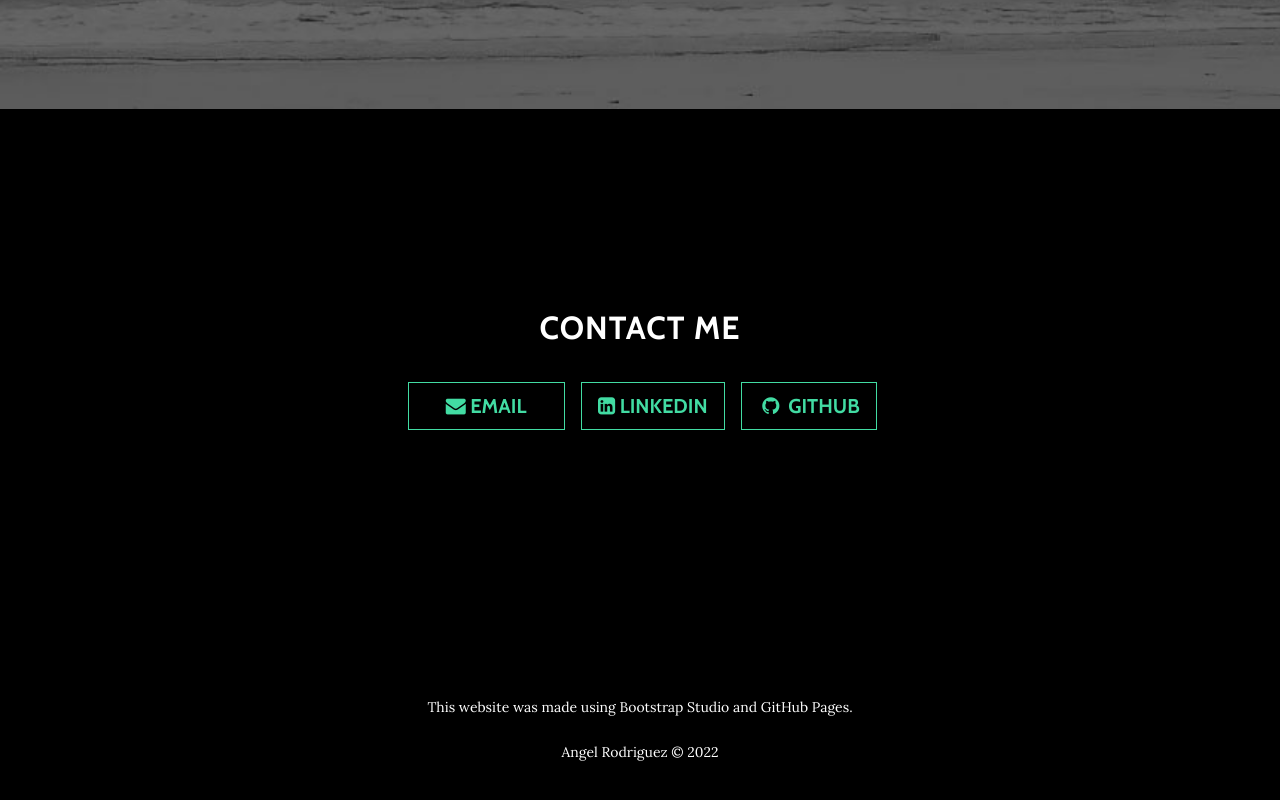
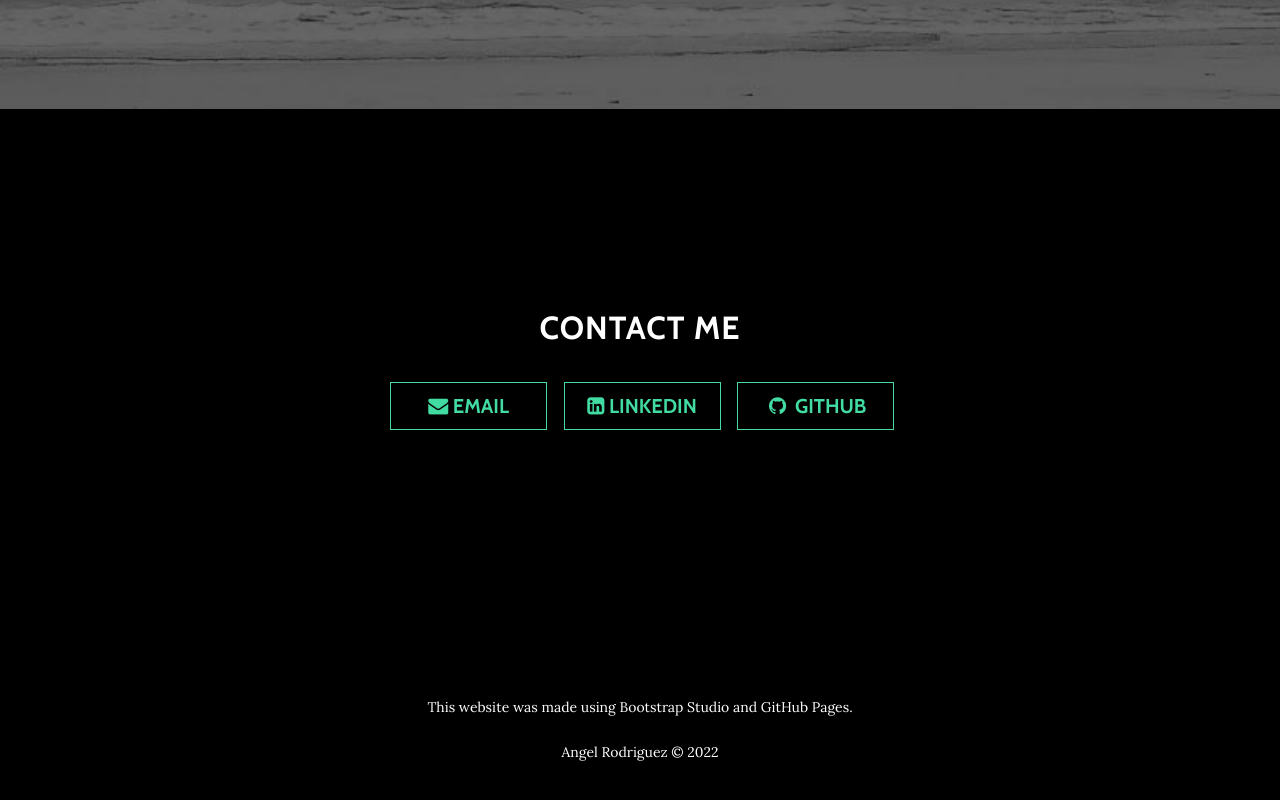
Before and after one commit to aangelr/aangelr.github.io, a plain HTML site: page index.html in a window 1280 px wide. Shown: the part 2163-2963 px from the top of the page. Drawn offline with nearby package versions, Linux system fonts and the light colour scheme.

Commit message:
fixed contact box sizes

```diff
--- a/index.html
+++ b/index.html
@@ -64,8 +64,8 @@
                     <p></p>
                     <ul class="list-inline banner-social-buttons">
                         <li class="list-inline-item">&nbsp;<a class="btn btn-primary btn-lg btn-default" role="button" href="mailto:aangelr@icloud.com" style="width: 157px;"><i class="fa fa-envelope"></i><span class="network-name">&nbsp;Email</span></a></li>
-                        <li class="list-inline-item">&nbsp;<a class="btn btn-primary btn-lg btn-default" role="button" href="https://www.linkedin.com/in/angel-rodriguez-551a3b212/"><i class="fa fa-linkedin-square"></i><span class="network-name">&nbsp;Linkedin</span></a></li>
-                        <li class="list-inline-item">&nbsp;<a class="btn btn-primary btn-lg btn-default" role="button" href="https://github.com/aangelr"><i class="fa fa-github fa-fw"></i><span class="network-name">&nbsp;github</span></a></li>
+                        <li class="list-inline-item">&nbsp;<a class="btn btn-primary btn-lg btn-default" role="button" href="https://www.linkedin.com/in/angel-rodriguez-551a3b212/" style="width: 157px;"><i class="fa fa-linkedin-square"></i><span class="network-name">&nbsp;Linkedin</span></a></li>
+                        <li class="list-inline-item">&nbsp;<a class="btn btn-primary btn-lg btn-default" role="button" href="https://github.com/aangelr" style="width: 157px;"><i class="fa fa-github fa-fw"></i><span class="network-name">&nbsp;github</span></a></li>
                     </ul>
                 </div>
             </div>
```
Also changed, not shown: 2 other files.
